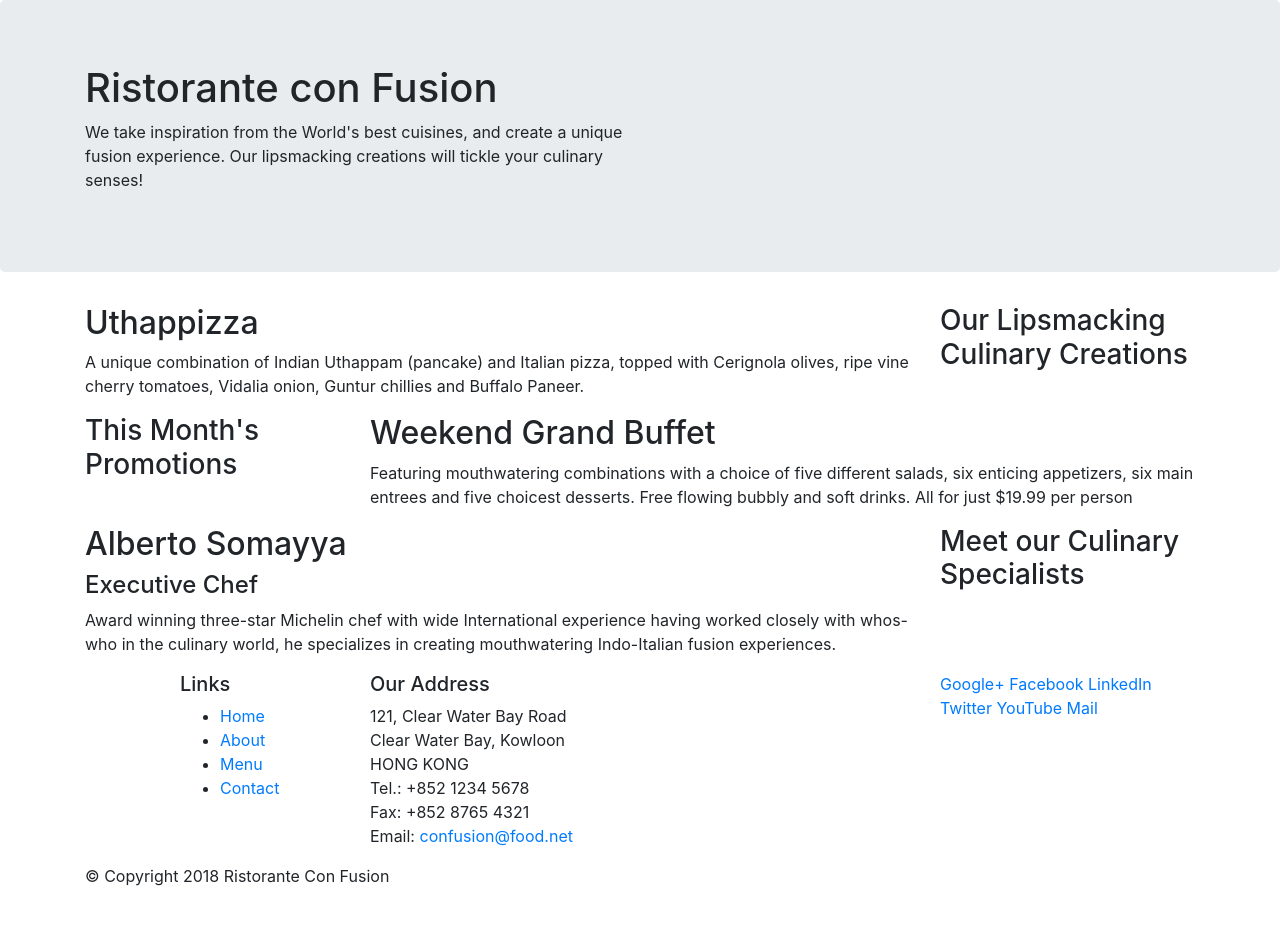
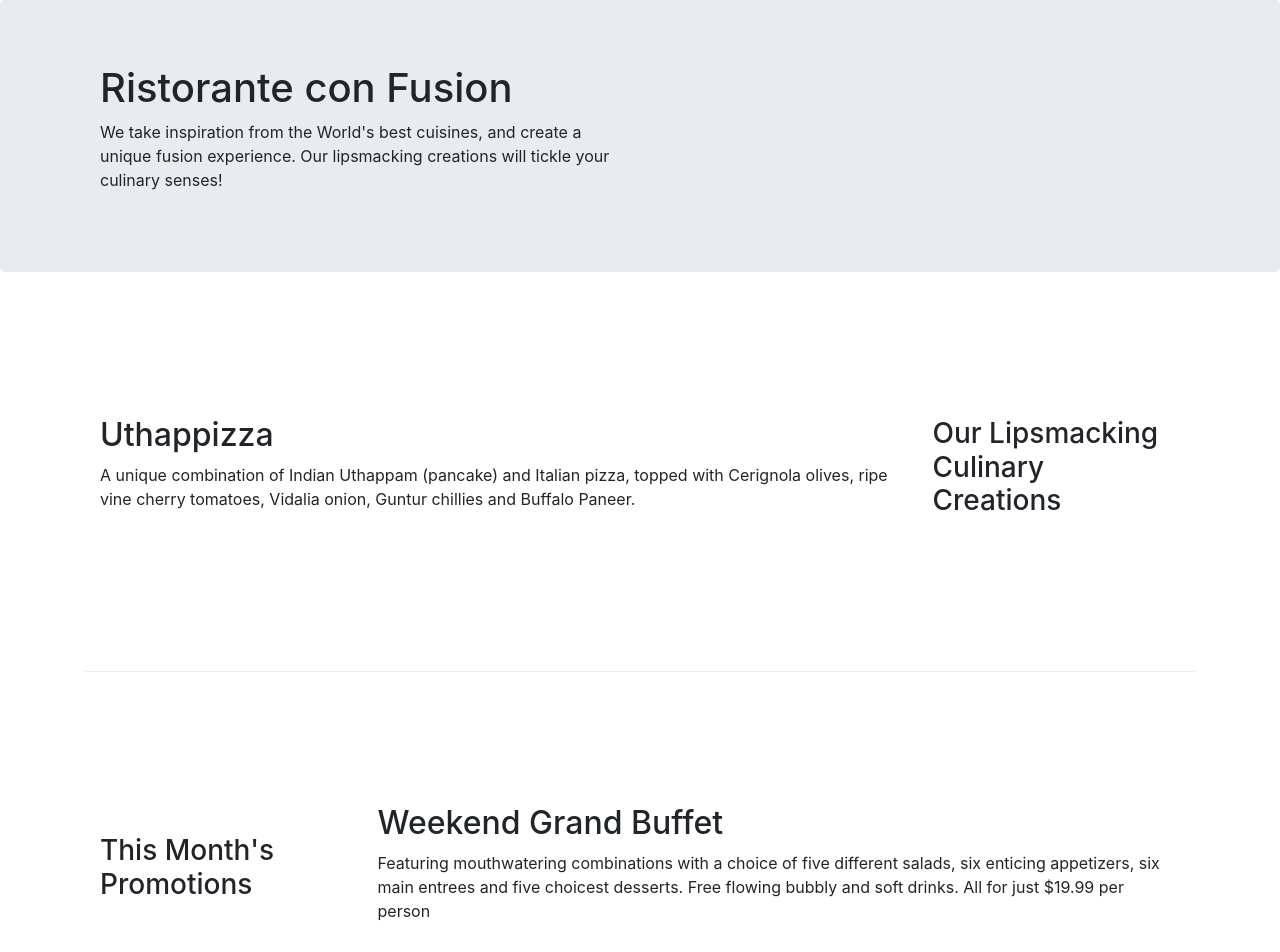
Before and after one commit to Prit1912/bootstrap_practice, a website: page index.html in a window 1280 px wide. Shown: the top 952 px of the page. Before the commit the page ends 904 px from the top, so only its background shows below. Drawn offline with nearby package versions, Linux system fonts and the light colour scheme.

Commit message:
bootstrap grid part 2

```diff
--- /dev/null
+++ b/css/style.css
@@ -0,0 +1,21 @@
+.row-header{
+    margin: 0px auto;
+    padding: 0px auto;
+}
+
+.row-content{
+    margin: 0px auto;
+    padding: 50px 0px 50px 0px;
+    border-bottom: 1px ridge;
+    min-height: 400px;
+}
+
+.footer{
+    background-color: #d1c4e9;
+    margin: 0px auto;
+    padding: 20px 0px 20px 0px;
+}
+
+.jumbotron{
+    margin: 0 auto;
+}
--- a/index.html
+++ b/index.html
@@ -10,13 +10,14 @@
 
      <!-- Bootstrap CSS -->
      <link rel="stylesheet" href="node_modules/bootstrap/dist/css/bootstrap.min.css">
+     <link rel="stylesheet" href="css/style.css">
 </head>
 
 <body>
 
     <header class="jumbotron">
         <div class="container">
-            <div class="row">
+            <div class="row row-header">
                 <div class="col-12 col-sm-6">
                     <h1>Ristorante con Fusion</h1>
                     <p>We take inspiration from the World's best cuisines, and create a unique fusion experience. Our lipsmacking creations will tickle your culinary senses!</p>
@@ -28,7 +29,7 @@
     </header>
 
     <div class="container">
-        <div class = "row">
+        <div class = "row row-content align-items-center">
             <div class="col-12 col-sm-4 order-sm-last col-md-3">
                 <h3>Our Lipsmacking Culinary Creations</h3>
             </div>
@@ -39,7 +40,7 @@
         </div>
 
 
-        <div class = "row">
+        <div class = "row row-content align-items-center">
             <div class="col-12 col-sm-4 col-md-3">
                 <h3>This Month's Promotions</h3>
             </div>
@@ -49,7 +50,7 @@
             </div>
         </div>
 
-        <div class = "row">
+        <div class = "row row-content align-items-center">
             <div class="col-12 col-sm-4 order-sm-last col-md-3">
                 <h3>Meet our Culinary Specialists</h3>
             </div>
@@ -61,12 +62,12 @@
         </div>
     </div>
 
-    <footer>
+    <footer class="footer">
         <div class="container">
             <div class="row">
                 <div class="col-4 offset-1 col-sm-2">
                     <h5>Links</h5>
-                    <ul>
+                    <ul class="list-unstyled">
                         <li><a href="#">Home</a></li>
                         <li><a href="#">About</a></li>
                         <li><a href="#">Menu</a></li>
@@ -84,8 +85,8 @@
 		              Email: <a href="mailto:confusion@food.net">confusion@food.net</a>
 		           </address>
                 </div>
-                <div class="col-12 col-sm-3">
-                    <div>
+                <div class="col-12 col-sm-3 align-self-center">
+                    <div class="text-center">
                         <a href="http://google.com/+">Google+</a>
                         <a href="http://www.facebook.com/profile.php?id=">Facebook</a>
                         <a href="http://www.linkedin.com/in/">LinkedIn</a>
@@ -95,8 +96,8 @@
                     </div>
                 </div>
            </div>
-           <div class="row">
-                <div class="col-12 col-sm-4">
+           <div class="row justify-content-center">
+                <div class="col-auto">
                     <p>© Copyright 2018 Ristorante Con Fusion</p>
                 </div>
            </div>
```
